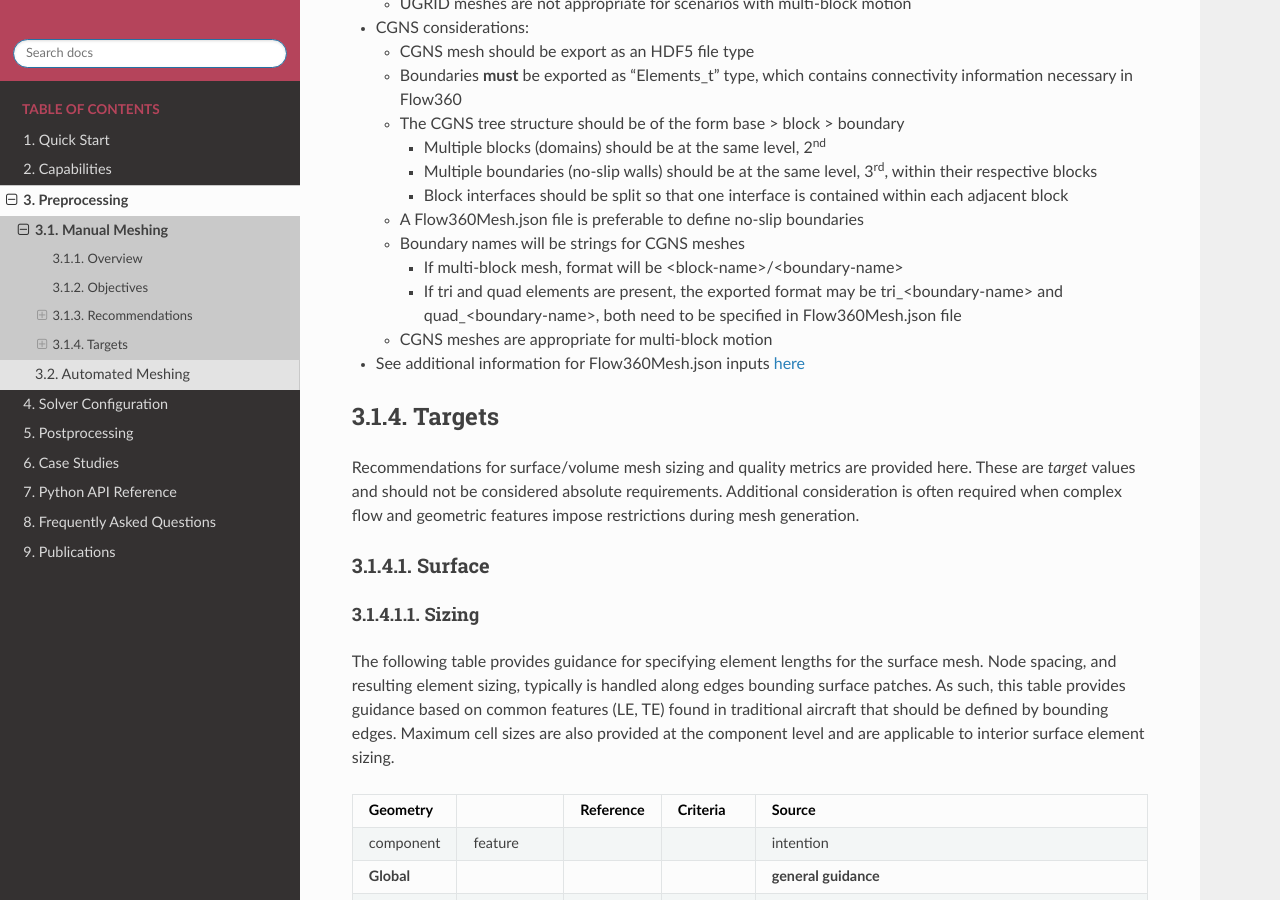
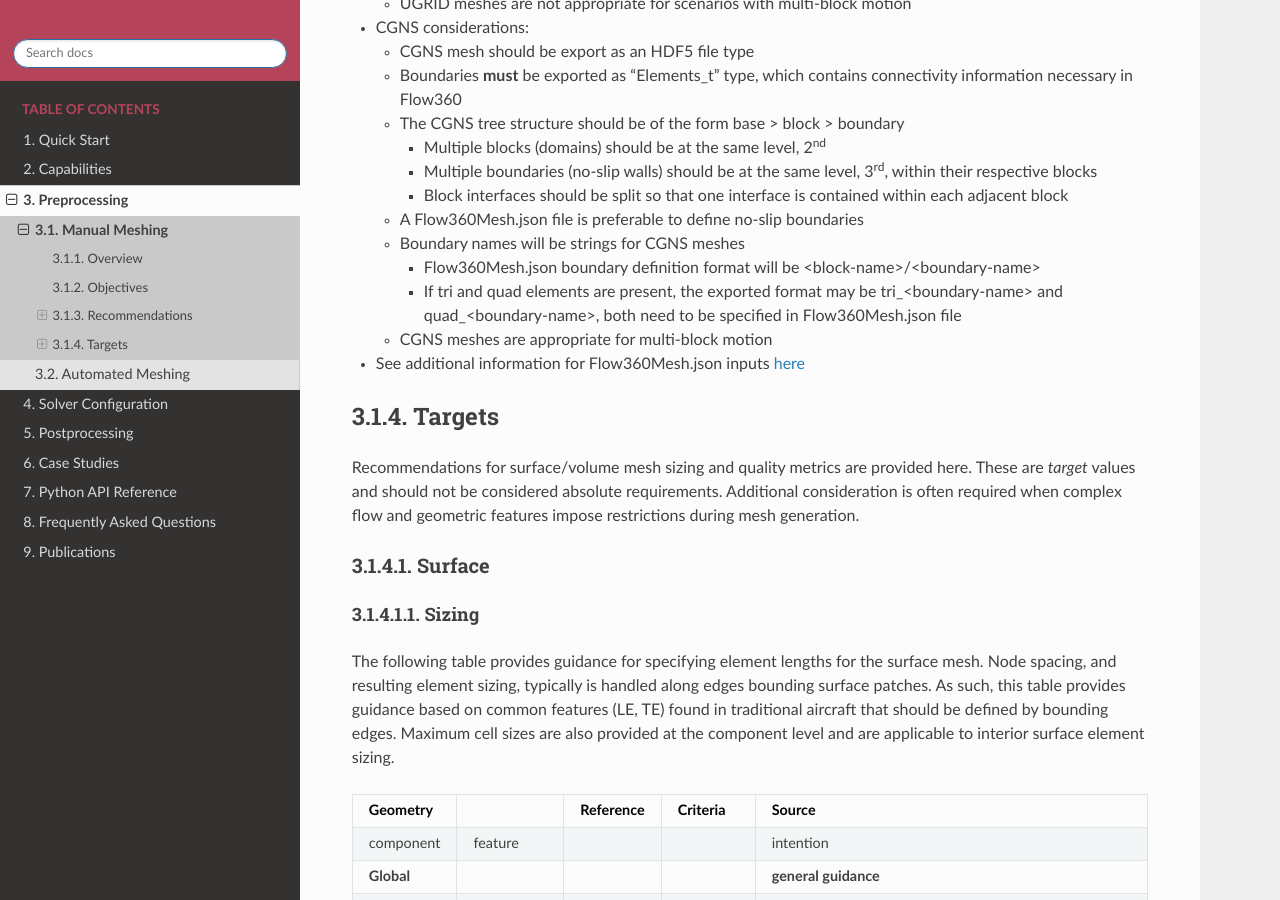
Before and after one commit to flexcompute-readthedocs/Flow360Documentation, a Sphinx documentation site: the page built from docs/source/preprocessing/manualMeshing.rst, in a window 1280 px wide and 900 px high, scrolled down 3804 px. Built offline with Sphinx 7.4.7 and the Read the Docs theme 2.0.0, drawn with Linux system fonts in a browser that asks for light colours.

Commit message:
address comments

```diff
--- a/docs/source/preprocessing/manualMeshing.rst
+++ b/docs/source/preprocessing/manualMeshing.rst
@@ -176,7 +176,7 @@
     -   A Flow360Mesh.json file is preferable to define no-slip boundaries
     -   Boundary names will be strings for CGNS meshes
 
-        -   If multi-block mesh, format will be <block-name>/<boundary-name>
+        -   Flow360Mesh.json boundary definition format will be <block-name>/<boundary-name>
         -   If tri and quad elements are present, the exported format may be tri_<boundary-name> and quad_<boundary-name>, both need to be specified in Flow360Mesh.json file
 
     -   CGNS meshes are appropriate for multi-block motion
```
